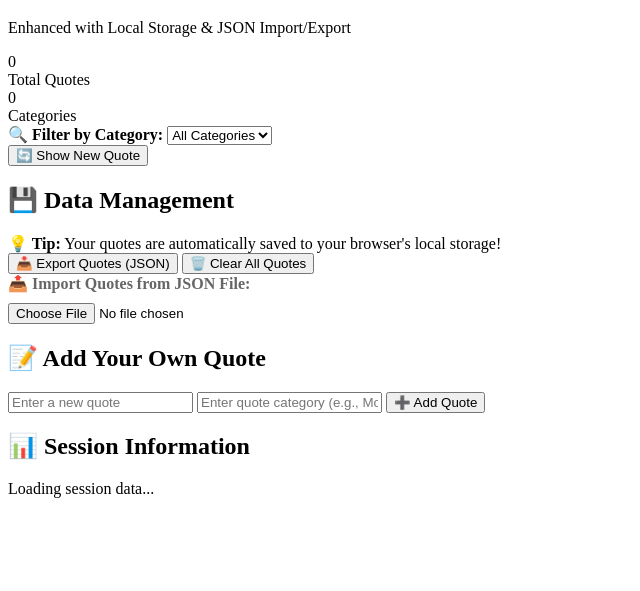
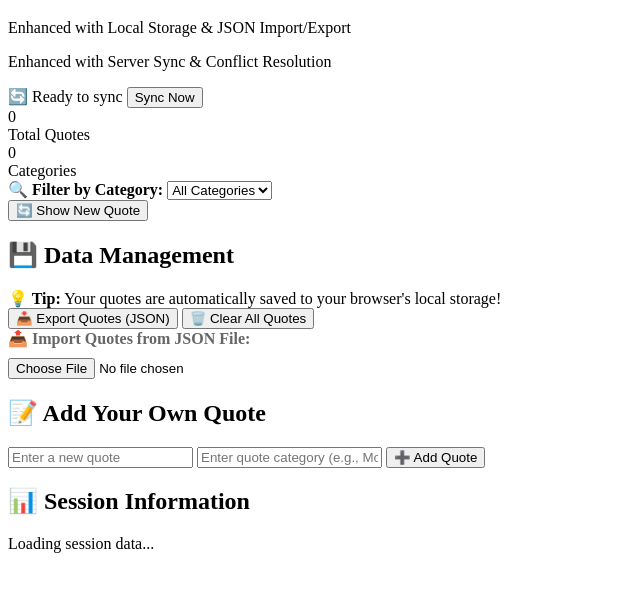
Before and after one commit to MaudleenTech/alx_fe_javascript, a plain HTML site: page dom-manipulation/index.html in a window 1280 px wide. Shown: the part 61-652 px from the top of the page, without its empty margins (0-640 px from the left). Drawn offline with Linux system fonts and the light colour scheme.

Commit message:
Simulate Server Interaction

```diff
--- a/dom-manipulation/index.html
+++ b/dom-manipulation/index.html
@@ -9,6 +9,14 @@
     <div class="container">
     <h1>Dynamic Quote Generator</h1>
      <p class="subtitle">Enhanced with Local Storage & JSON Import/Export</p>
+     <p class="subtitle">Enhanced with Server Sync & Conflict Resolution</p>
+
+    <!-- Sync Status Bar -->
+    <div class="sync-status" id="syncStatus">
+      <span class="sync-icon">🔄</span>
+      <span class="sync-text">Ready to sync</span>
+      <button class="sync-btn" id="manualSync">Sync Now</button>
+    </div>
 
     <!-- Statistics Display -->
     <div class="stats">
@@ -75,6 +83,9 @@
     </div>
   </div>
 
+   <!-- Notification Container -->
+  <div id="notificationContainer"></div>
+
   <!-- Link to JavaScript file -->
   <script src="script.js"></script>
 </body>
```
